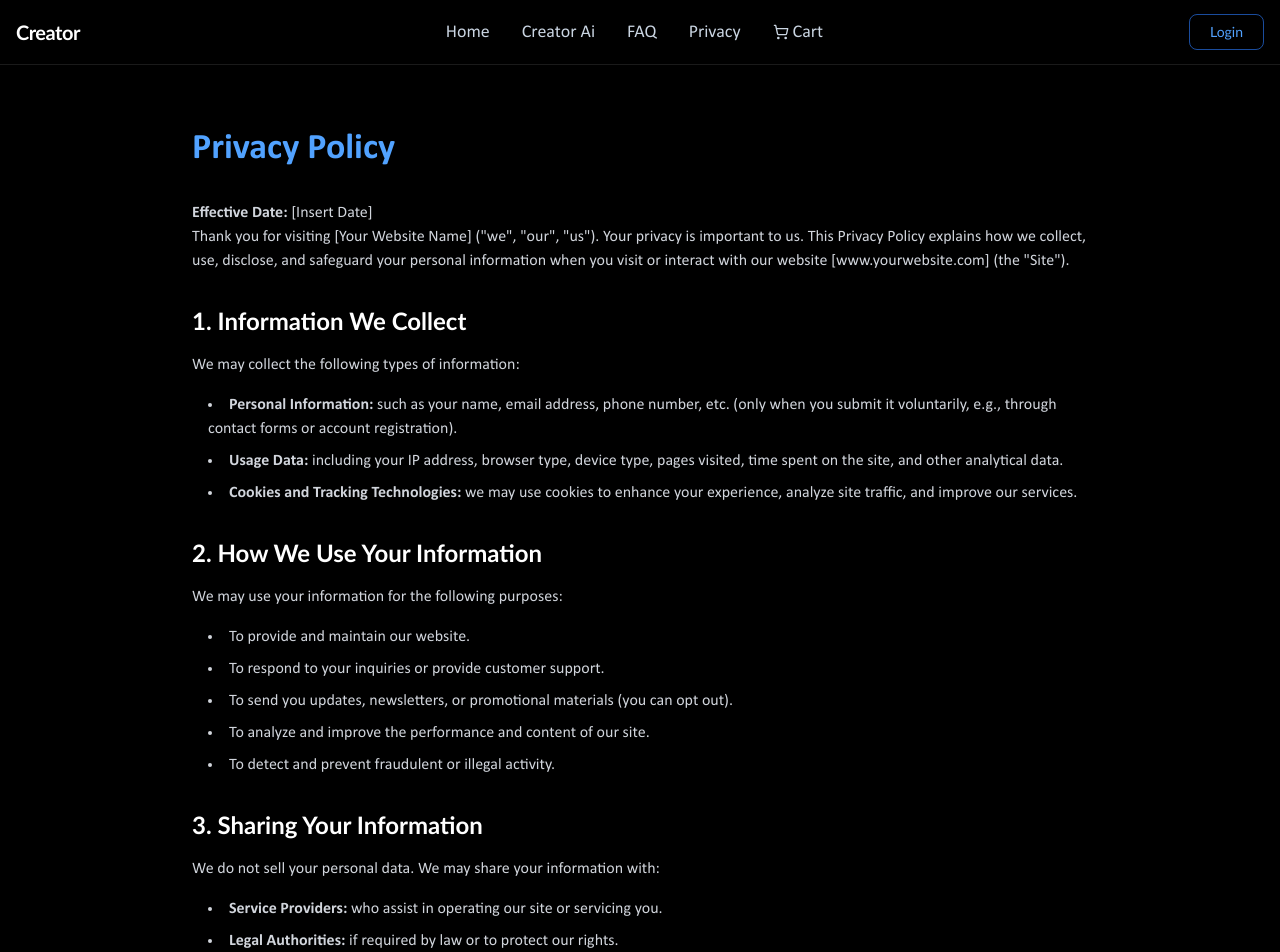
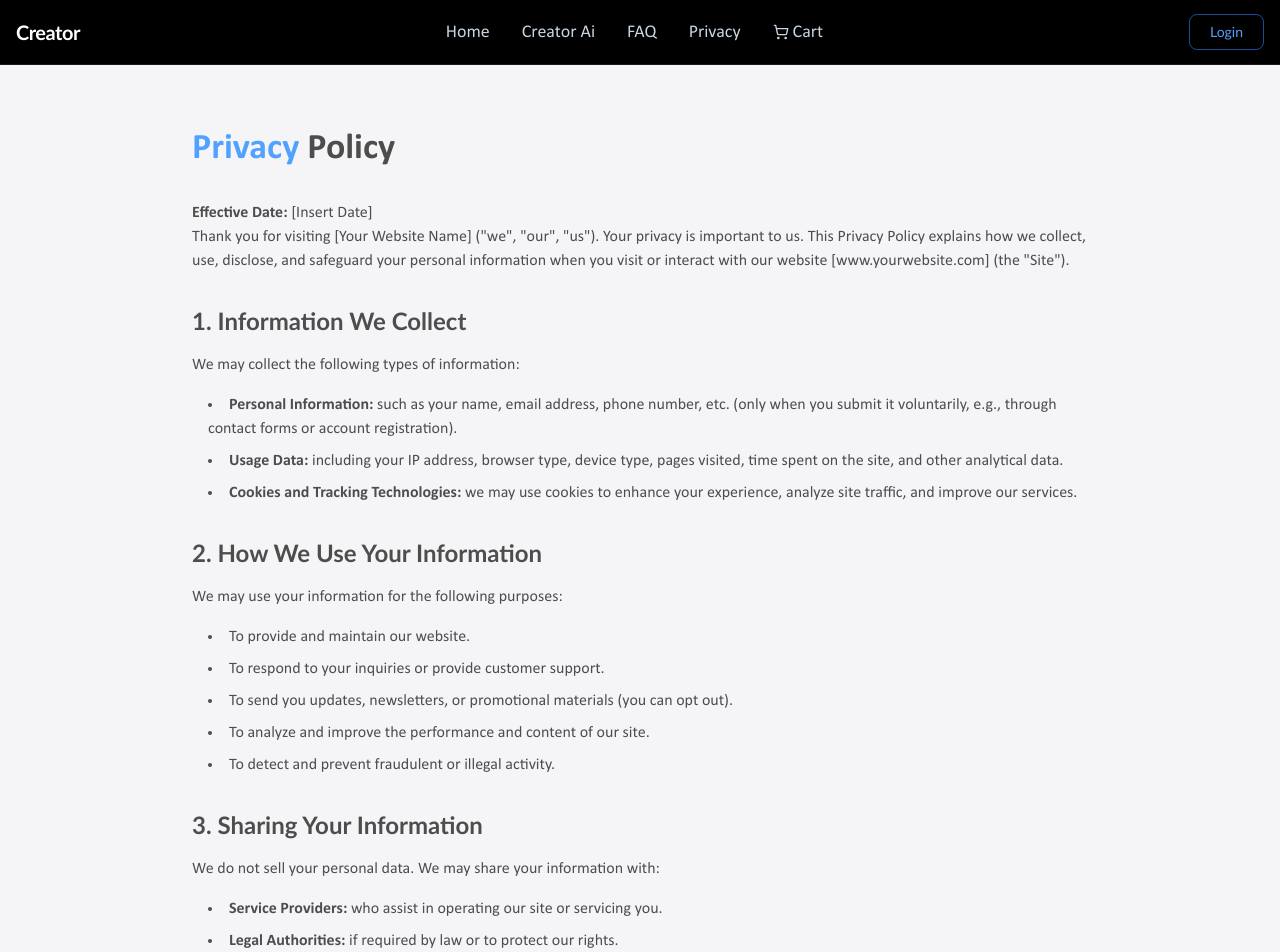
Before and after one commit to naimekattor/creatorAi, a Next.js app: page /privacy in a window 1280 px wide. Shown: the top 952 px of the page. Built offline with nearby package versions, Linux system fonts and the light colour scheme.

Commit message:
change theme of privacy and faq page

```diff
--- a/app/faq/page.js
+++ b/app/faq/page.js
@@ -46,14 +46,14 @@ export default function FAQPage() {
     setOpenIndex(openIndex === index ? -1 : index);
   };
   return (
-    <div className="bg-black min-h-screen p-4 sm:p-8 font-sans antialiased text-white">
+    <div className="bg-[#f5f5f7] min-h-screen p-4 sm:p-8 font-sans antialiased text-[#262626]">
       <div className="max-w-7xl mx-auto flex flex-col lg:flex-row gap-8 lg:gap-12 p-4 sm:p-8 rounded-2xl">
         {/* Left Section - Title and description */}
         <div className="lg:w-1/3 flex flex-col justify-start p-4 lg:p-6">
           <h1 className="text-3xl sm:text-4xl font-bold leading-tight mb-4 ">
             Frequently Asked Questions
           </h1>
-          <p className="text-[#A7A7A7] text-lg mb-2">
+          <p className="text-[#333333] text-lg mb-2">
             Still you have any questions? Contact our Team via
           </p>
           <a href="mailto:Demo@pdfresume.com" className=" hover:underline">
@@ -73,7 +73,7 @@ export default function FAQPage() {
                 className="flex justify-between items-center cursor-pointer"
                 onClick={() => handleToggle(index)}
               >
-                <span className="text-lg font-semibold pr-4 text-[#000000]">
+                <span className="text-lg font-semibold pr-4 text-[#262626]">
                   {item.question}
                 </span>
                 {/* Dynamically render Plus or Minus icon based on the state */}
@@ -86,7 +86,7 @@ export default function FAQPage() {
 
               {/* Answer container, conditionally rendered */}
               {openIndex === index && (
-                <div className="pt-4 text-[#000000]">
+                <div className="pt-4 text-[#4C4C4D]">
                   <p className="mb-4">{item.answer}</p>
                   {/* Conditionally render nested content if it exists */}
                   {item.nestedContent && (
--- a/app/privacy/page.js
+++ b/app/privacy/page.js
@@ -2,16 +2,16 @@ import CTABanner from "../../components/cta-banner";
 
 export default function PrivacyPage() {
   return (
-    <div className="min-h-screen bg-black text-white">
+    <div className="min-h-screen bg-[#f5f5f7] text-[#4D4D4D]">
       <div className="container mx-auto px-4 py-16">
         <div className="max-w-4xl mx-auto">
-          <h1 className="text-4xl font-bold mb-8 text-blue-400">
-            Privacy Policy
+          <h1 className="text-4xl font-bold mb-8 ">
+            <span className="text-blue-400">Privacy</span> Policy
           </h1>
 
           <div className="prose prose-invert max-w-none space-y-8">
             <div>
-              <p className="text-gray-300 mb-6">
+              <p className="text-[#4D4D4D] mb-6">
                 <strong>Effective Date:</strong> [Insert Date]
                 <br />
                 Thank you for visiting [Your Website Name] (&quot;we&quot;,
@@ -24,13 +24,13 @@ export default function PrivacyPage() {
             </div>
 
             <section>
-              <h2 className="text-2xl font-semibold mb-4 text-white">
+              <h2 className="text-2xl font-semibold mb-4 text-[#4D4D4D]">
                 1. Information We Collect
               </h2>
-              <p className="text-gray-300 mb-4">
+              <p className="text-[#4D4D4D] mb-4">
                 We may collect the following types of information:
               </p>
-              <ul className="list-disc list-inside text-gray-300 space-y-2 ml-4">
+              <ul className="list-disc list-inside text-[#4D4D4D] space-y-2 ml-4">
                 <li>
                   <strong>Personal Information:</strong> such as your name,
                   email address, phone number, etc. (only when you submit it
@@ -51,13 +51,13 @@ export default function PrivacyPage() {
             </section>
 
             <section>
-              <h2 className="text-2xl font-semibold mb-4 text-white">
+              <h2 className="text-2xl font-semibold mb-4 text-[#4D4D4D]">
                 2. How We Use Your Information
               </h2>
-              <p className="text-gray-300 mb-4">
+              <p className="text-[#4D4D4D] mb-4">
                 We may use your information for the following purposes:
               </p>
-              <ul className="list-disc list-inside text-gray-300 space-y-2 ml-4">
+              <ul className="list-disc list-inside text-[#4D4D4D] space-y-2 ml-4">
                 <li>To provide and maintain our website.</li>
                 <li>
                   To respond to your inquiries or provide customer support.
@@ -75,14 +75,14 @@ export default function PrivacyPage() {
             </section>
 
             <section>
-              <h2 className="text-2xl font-semibold mb-4 text-white">
+              <h2 className="text-2xl font-semibold mb-4 text-[#4D4D4D]">
                 3. Sharing Your Information
               </h2>
-              <p className="text-gray-300 mb-4">
+              <p className="text-[#4D4D4D] mb-4">
                 We do not sell your personal data. We may share your information
                 with:
               </p>
-              <ul className="list-disc list-inside text-gray-300 space-y-2 ml-4">
+              <ul className="list-disc list-inside text-[#4D4D4D] space-y-2 ml-4">
                 <li>
                   <strong>Service Providers:</strong> who assist in operating
                   our site or servicing you.
@@ -95,11 +95,11 @@ export default function PrivacyPage() {
             </section>
 
             <section>
-              <h2 className="text-2xl font-semibold mb-4 text-white">
+              <h2 className="text-2xl font-semibold mb-4 text-[#4D4D4D]">
                 4. Your Rights and Choices
               </h2>
-              <p className="text-gray-300 mb-4">You may have the right to:</p>
-              <ul className="list-disc list-inside text-gray-300 space-y-2 ml-4">
+              <p className="text-[#4D4D4D] mb-4">You may have the right to:</p>
+              <ul className="list-disc list-inside text-[#4D4D4D] space-y-2 ml-4">
                 <li>Access the personal data we hold about you.</li>
                 <li>Request correction or deletion of your data.</li>
                 <li>Opt out of marketing communications.</li>
@@ -111,10 +111,10 @@ export default function PrivacyPage() {
             </section>
 
             <section>
-              <h2 className="text-2xl font-semibold mb-4 text-white">
+              <h2 className="text-2xl font-semibold mb-4 text-[#4D4D4D]">
                 5. Security
               </h2>
-              <p className="text-gray-300 mb-4">
+              <p className="text-[#4D4D4D] mb-4">
                 We take reasonable precautions to protect your personal
                 information. However, no method of transmission over the
                 Internet is 100% secure.
@@ -122,30 +122,30 @@ export default function PrivacyPage() {
             </section>
 
             <section>
-              <h2 className="text-2xl font-semibold mb-4 text-white">
+              <h2 className="text-2xl font-semibold mb-4 text-[#4D4D4D]">
                 6. Third-Party Links
               </h2>
-              <p className="text-gray-300 mb-4">
+              <p className="text-[#4D4D4D] mb-4">
                 Our website may contain links to other websites. We are not
                 responsible for their privacy practices or content.
               </p>
             </section>
 
             <section>
-              <h2 className="text-2xl font-semibold mb-4 text-white">
+              <h2 className="text-2xl font-semibold mb-4 text-[#4D4D4D]">
                 7. Children&apos;s Privacy
               </h2>
-              <p className="text-gray-300 mb-4">
+              <p className="text-[#4D4D4D] mb-4">
                 Our services are not directed to children under 13. We do not
                 knowingly collect personal information from children.
               </p>
             </section>
 
             <section>
-              <h2 className="text-2xl font-semibold mb-4 text-white">
+              <h2 className="text-2xl font-semibold mb-4 text-[#4D4D4D]">
                 8. Changes to This Privacy Policy
               </h2>
-              <p className="text-gray-300 mb-4">
+              <p className="text-[#4D4D4D] mb-4">
                 We may update this Privacy Policy from time to time. Changes
                 will be posted on this page with an updated &quot;Effective
                 Date&quot;.
@@ -153,10 +153,10 @@ export default function PrivacyPage() {
             </section>
 
             <section>
-              <h2 className="text-2xl font-semibold mb-4 text-white">
+              <h2 className="text-2xl font-semibold mb-4 text-[#4D4D4D]">
                 9. Contact Us
               </h2>
-              <p className="text-gray-300">
+              <p className="text-[#4D4D4D]">
                 If you have any questions or concerns about this Privacy Policy,
                 please contact us at:
                 <br />
--- a/package.json
+++ b/package.json
@@ -3,6 +3,7 @@
   "version": "0.1.0",
   "private": true,
   "scripts": {
+    "postinstall": "npm rebuild lightningcss",
     "dev": "next dev --turbopack",
     "build": "next build",
     "start": "next start",
@@ -16,6 +17,7 @@
     "@radix-ui/react-label": "^2.1.7",
     "@radix-ui/react-slot": "^1.2.3",
     "@reduxjs/toolkit": "^2.8.2",
+    "axios": "^1.11.0",
     "class-variance-authority": "^0.7.1",
     "clsx": "^2.1.1",
     "geist": "^1.4.2",
@@ -42,5 +44,8 @@
     "tw-animate-css": "^1.3.6",
     "typescript": "^5",
     "webpack-bundle-analyzer": "^4.10.2"
+  },
+  "engines": {
+    "node": "20.x"
   }
 }
```
Also changed, not shown: app/(auth)/login/page.tsx (+24 -0 lines), 1 other file (tests, documents, lock files or other folders).
